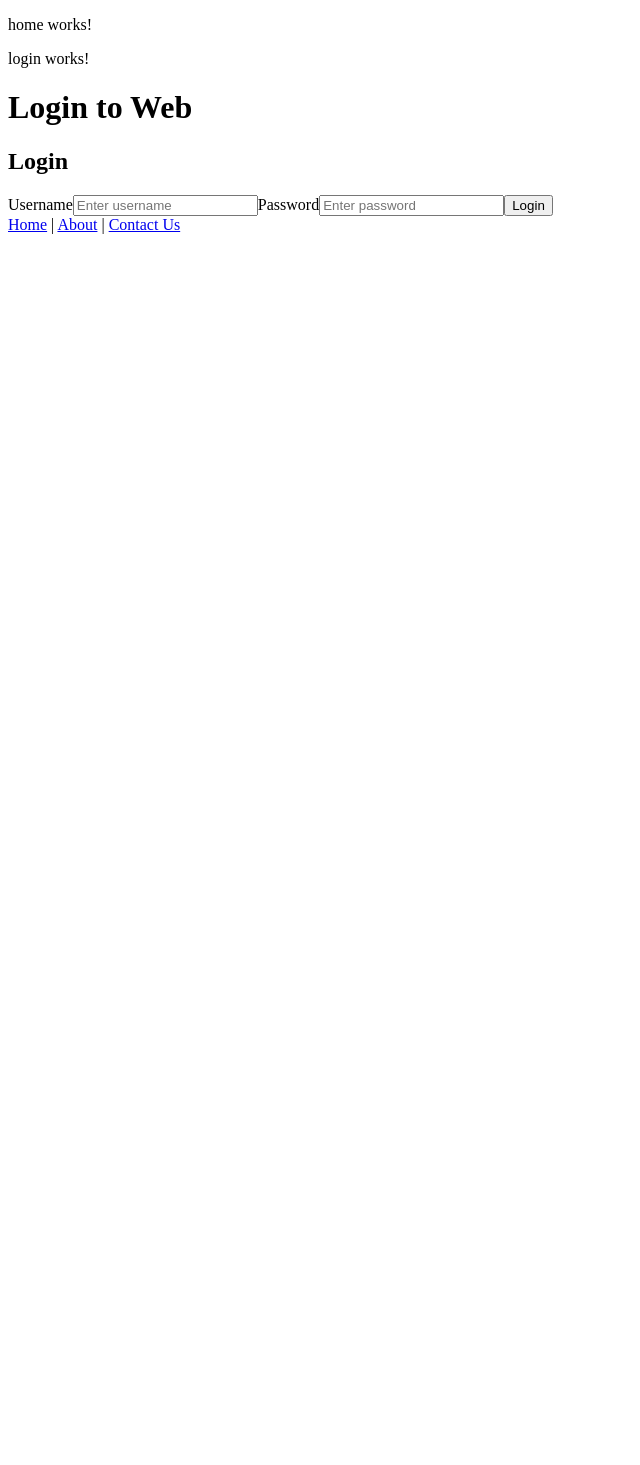
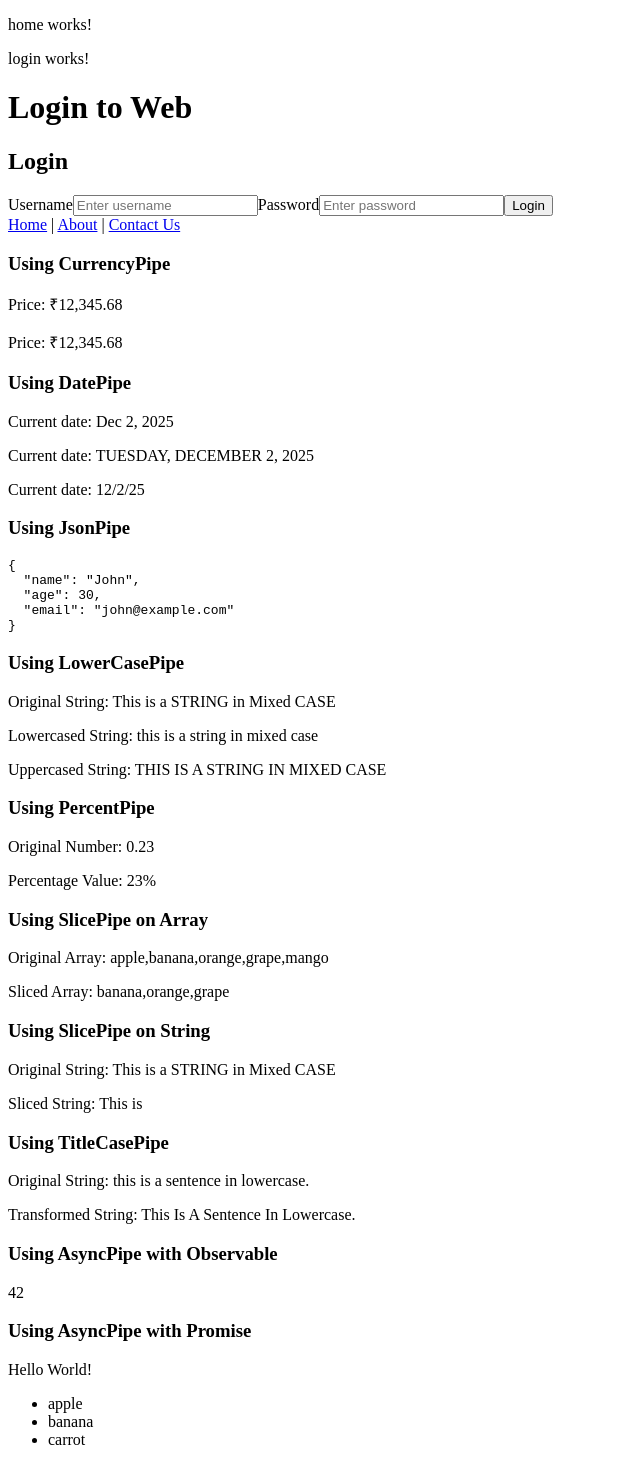
Before and after one commit to vishnuttxminds/angular_routing, an Angular app: page / in a window 1280 px wide. Shown: the whole page, without its empty margins (0-640 px from the left). Before the commit the page ends 800 px from the top, so only its background shows below. Built offline with nearby package versions, Linux system fonts and the light colour scheme.

Commit message:
build in pipes and custom pipe examples

```diff
--- a/src/app/app.component.html
+++ b/src/app/app.component.html
@@ -22,3 +22,60 @@
     >Contact Us</a
   >
 </nav>
+
+<div>
+  <h3>Using CurrencyPipe</h3>
+  <p>Price: {{ price | currency: 'INR' }}</p>
+  <p>Price: {{ price | currency: 'INR':'symbol-narrow':'4.2-2' }}</p>
+</div>
+
+<div>
+  <h3>Using DatePipe</h3>
+  <p>Current date: {{ currentDate | date }}</p>
+  <p>Current date: {{ currentDate | date: 'fullDate' | uppercase }}</p>
+  <p>Current date: {{ currentDate | date: 'shortDate' }}</p>
+</div>
+
+<div>
+  <h3>Using JsonPipe</h3>
+  <pre>{{ myObject | json }}</pre>
+</div>
+
+<div>
+  <h3>Using LowerCasePipe</h3>
+  <p>Original String: {{ myString }}</p>
+  <p>Lowercased String: {{ myString | lowercase }}</p>
+  <p>Uppercased String: {{ myString | uppercase }}</p>
+</div>
+
+<div>
+  <h3>Using PercentPipe</h3>
+  <p>Original Number: {{ myNumberPercent }}</p>
+  <p>Percentage Value: {{ myNumberPercent | percent }}</p>
+</div>
+
+<div>
+  <h3>Using SlicePipe on Array</h3>
+  <p>Original Array: {{ myArray }}</p>
+  <p>Sliced Array: {{ myArray | slice: 1:4 }}</p>
+</div>
+
+<div>
+  <h3>Using SlicePipe on String</h3>
+  <p>Original String: {{ myString }}</p>
+  <p>Sliced String: {{ myString | slice: 0:7 }}</p>
+</div>
+
+<h3>Using TitleCasePipe</h3>
+<p>Original String: {{ myString3 }}</p>
+<p>Transformed String: {{ myString3 | titlecase }}</p>
+
+<h3>Using AsyncPipe with Observable</h3>
+<p>{{ myObservable$ | async }}</p>
+
+<h3>Using AsyncPipe with Promise</h3>
+<p>{{ myPromise$ | async }}</p>
+
+<ul>
+  <li *ngFor="let value of values | filterByLength: 5">{{ value }}</li>
+</ul>
--- a/src/app/app.component.ts
+++ b/src/app/app.component.ts
@@ -1,10 +1,34 @@
 import { Component } from '@angular/core';
+import { Observable, of } from 'rxjs';
 
 @Component({
   selector: 'app-root',
   templateUrl: './app.component.html',
-  styleUrls: ['./app.component.css']
+  styleUrls: ['./app.component.css'],
 })
 export class AppComponent {
   title = 'angular-routing';
+
+  price: number = 12345.6789;
+
+  currentDate: Date = new Date();
+
+  myObject: any = {
+    name: 'John',
+    age: 30,
+    email: 'john@example.com',
+  };
+  myNumberPercent: number = 0.23;
+  myString: string = 'This is a STRING in Mixed CASE';
+
+  myArray: any[] = ['apple', 'banana', 'orange', 'grape', 'mango'];
+  myString1: string = 'This is a long string.';
+
+   myString3: string = 'this is a sentence in lowercase.';
+
+
+    myObservable$: Observable<number> = of(42);
+    myPromise$: Promise<string> = Promise.resolve('Hello World!');
+
+    values: string[] = ['apple', 'banana', 'carrot', 'date'];
 }
--- a/src/app/app.module.ts
+++ b/src/app/app.module.ts
@@ -10,7 +10,7 @@ import { NotFoundComponent } from './not-found/not-found.component';
 import { CourseComponent } from './course/course.component';
 import { ProductComponent } from './product/product.component';
 import { LoginComponent } from './login/login.component';
-
+import { CustomPipe } from './custom-pipes/custom.pipe';
 @NgModule({
   declarations: [
     AppComponent,
@@ -20,7 +20,8 @@ import { LoginComponent } from './login/login.component';
     NotFoundComponent,
     CourseComponent,
     ProductComponent,
-    LoginComponent
+    LoginComponent,
+    CustomPipe,
   ],
   imports: [
     BrowserModule,
--- /dev/null
+++ b/src/app/custom-pipes/custom.pipe.ts
@@ -0,0 +1,10 @@
+import { Pipe, PipeTransform } from '@angular/core';
+
+@Pipe({
+  name: 'filterByLength',
+})
+export class CustomPipe implements PipeTransform {
+  transform(values: string[], minLength: number): string[] {
+    return values.filter((value) => value.length >= minLength);
+  }
+}
--- a/src/app/guard/auth-gurad.guard.ts
+++ b/src/app/guard/auth-gurad.guard.ts
@@ -1,8 +1,6 @@
 import { CanActivateFn, Router } from '@angular/router';
 import { inject } from '@angular/core';
 import { AuthService } from '../services/auth.service';
-
-let isLoggedIn = false;
 
 
 export const AuthGuradGuard: CanActivateFn = (route, state) => {
```
Also changed, not shown: src/app/app-routing.module.ts (+6 -6 lines), 1 other file (tests, documents, lock files or other folders).
